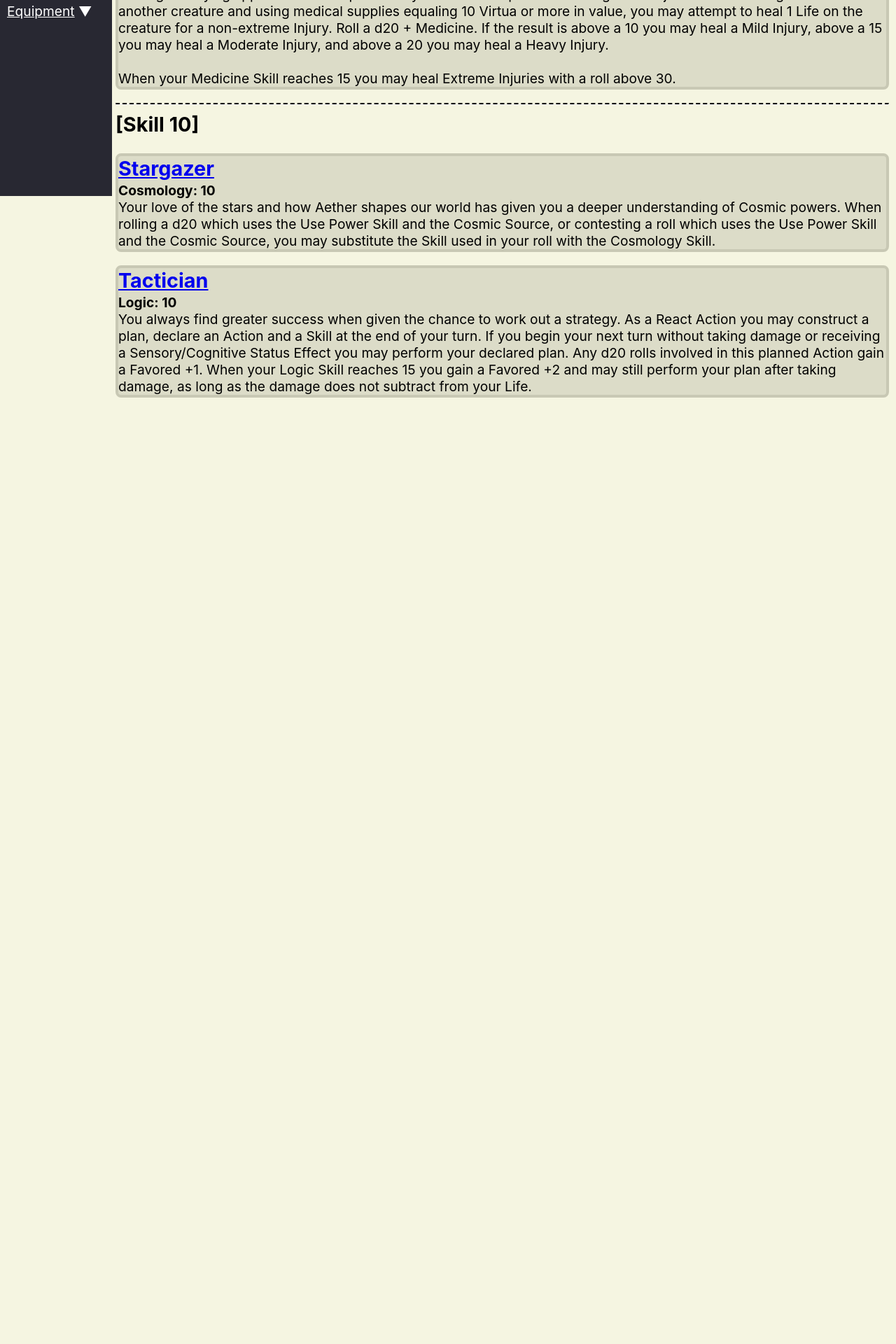
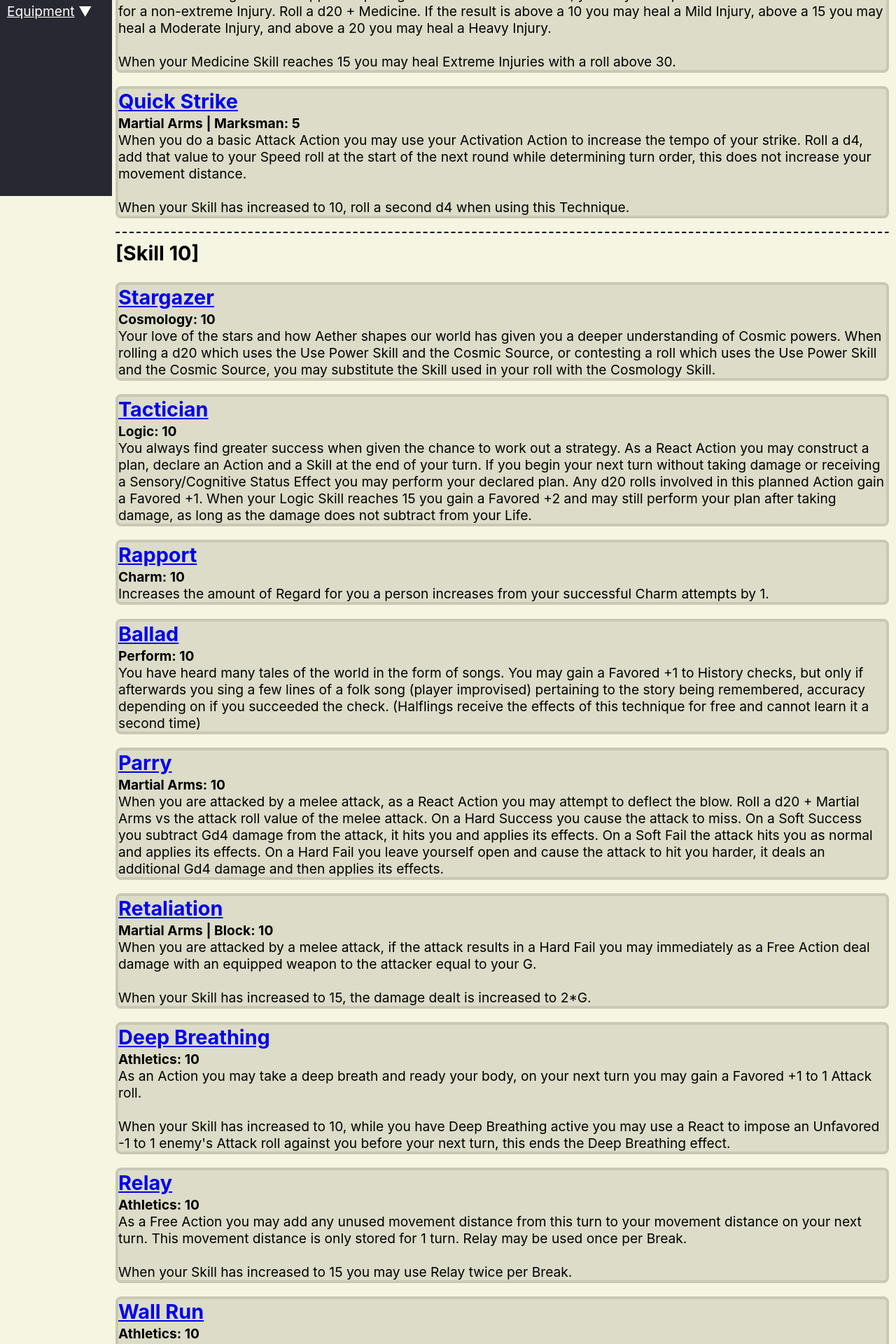
Before and after one commit to Muahahayes/breach, a React (Create React App) app: page /techniques in a window 1280 px wide. Shown: the part 520-2440 px from the top of the page at 70% size. Before the commit the page ends 1126 px from the top, so only its background shows below. Built offline with nearby package versions, Linux system fonts and the light colour scheme.

Commit message:
added many more Techniques

```diff
--- a/src/techniques.js
+++ b/src/techniques.js
@@ -205,7 +205,7 @@ function Techniques({ match }) {
         </div>
         <div className="content-body search-list">
           <div className="description">
-          <p>Techniques are unique abilities and features which are learned through the story of a game. A player may learn a technique for their character through story events with NPCs which are capable of teaching the Technique, consult your GM with ideas for which Techniques you wish to learn and if they can include relevant story events into your game. The character must have a Skill value which meets the requirement of the Technique in order to learn it. A character are limited to learning a number of Techniques up to their level, however these Techniques are not learned when a character levels up and more than one Technique may be learned during a given level if they are still below their limit. Characters created above level 1 do not learn Techniques during the creation process and must still learn Techniques through story events.</p>
+          <p>Techniques are unique abilities and features which are learned through the story of a game. A player may learn a technique for their character through story events with NPCs which are capable of teaching the Technique, consult your GM with ideas for which Techniques you wish to learn and if they can include relevant story events into your game. The character must have a Skill value which meets the requirement of the Technique in order to learn it. A character is limited to learning a number of Techniques up to their level, however these Techniques are not learned when a character levels up and more than one Technique may be learned during a given level if they are still below their limit. Characters created above level 1 do not learn Techniques during the creation process and must still learn Techniques through story events.</p>
           </div>
           <div id="popup-screen" onClick = {hidePopup}></div>
           <div id="popup-modal"></div>
--- a/src/techniques/techniques.js
+++ b/src/techniques/techniques.js
@@ -11,13 +11,67 @@ export default {
     name: "Triage",
     skill: "Medicine",
     requirement: 5,
-    description: "Through studying applied medicinal practices you are now capable of healing some injuries. While taking a Break with another creature and using medical supplies equaling 10 Virtua or more in value, you may attempt to heal 1 Life on the creature for a non-extreme Injury. Roll a d20 + Medicine. If the result is above a 10 you may heal a Mild Injury, above a 15 you may heal a Moderate Injury, and above a 20 you may heal a Heavy Injury.\n\nWhen your Medicine Skill reaches 15 you may heal Extreme Injuries with a roll above 30."
+    description: "Through studying applied medicinal practices you are now capable of healing injuries. While taking a Break with another creature and using medical supplies equaling 10 Virtua or more in value, you may attempt to heal 1 Life on the creature for a non-extreme Injury. Roll a d20 + Medicine. If the result is above a 10 you may heal a Mild Injury, above a 15 you may heal a Moderate Injury, and above a 20 you may heal a Heavy Injury.\n\nWhen your Medicine Skill reaches 15 you may heal Extreme Injuries with a roll above 30."
   },
   "tactician": {
     name: "Tactician",
     skill: "Logic",
     requirement: 10,
     description: "You always find greater success when given the chance to work out a strategy. As a React Action you may construct a plan, declare an Action and a Skill at the end of your turn. If you begin your next turn without taking damage or receiving a Sensory/Cognitive Status Effect you may perform your declared plan. Any d20 rolls involved in this planned Action gain a Favored +1. When your Logic Skill reaches 15 you gain a Favored +2 and may still perform your plan after taking damage, as long as the damage does not subtract from your Life."
+  },
+  "rapport" : {
+    name: "Rapport",
+    skill: "Charm",
+    requirement: 10,
+    description: "Increases the amount of Regard for you a person increases from your successful Charm attempts by 1."
+  },
+  "ballad" : {
+    name: "Ballad",
+    skill: "Perform",
+    requirement: 10,
+    description: "You have heard many tales of the world in the form of songs. You may gain a Favored +1 to History checks, but only if afterwards you sing a few lines of a folk song (player improvised) pertaining to the story being remembered, accuracy depending on if you succeeded the check. (Halflings receive the effects of this technique for free and cannot learn it a second time)"
+  },
+  "parry" : {
+    name: "Parry",
+    skill: "Martial Arms",
+    requirement: 10,
+    description: "When you are attacked by a melee attack, as a React Action you may attempt to deflect the blow. Roll a d20 + Martial Arms vs the attack roll value of the melee attack. On a Hard Success you cause the attack to miss. On a Soft Success you subtract Gd4 damage from the attack, it hits you and applies its effects. On a Soft Fail the attack hits you as normal and applies its effects. On a Hard Fail you leave yourself open and cause the attack to hit you harder, it deals an additional Gd4 damage and then applies its effects."
+  },
+  "retaliation" : {
+    name: "Retaliation",
+    skill: "Martial Arms | Block",
+    requirement: 10,
+    description: "When you are attacked by a melee attack, if the attack results in a Hard Fail you may immediately as a Free Action deal damage with an equipped weapon to the attacker equal to your G.\n\nWhen your Skill has increased to 15, the damage dealt is increased to 2*G."
+  },
+  "quick strike" : {
+    name: "Quick Strike",
+    skill: "Martial Arms | Marksman",
+    requirement: 5,
+    description: "When you do a basic Attack Action you may use your Activation Action to increase the tempo of your strike. Roll a d4, add that value to your Speed roll at the start of the next round while determining turn order, this does not increase your movement distance.\n\nWhen your Skill has increased to 10, roll a second d4 when using this Technique."
+  },
+  "deep breathing" : {
+    name: "Deep Breathing",
+    skill: "Athletics",
+    requirement: 10,
+    description: "As an Action you may take a deep breath and ready your body, on your next turn you may gain a Favored +1 to 1 Attack roll.\n\nWhen your Skill has increased to 10, while you have Deep Breathing active you may use a React to impose an Unfavored -1 to 1 enemy's Attack roll against you before your next turn, this ends the Deep Breathing effect."
+  },
+  "relay" : {
+    name: "Relay",
+    skill: "Athletics",
+    requirement: 10,
+    description: "As a Free Action you may add any unused movement distance from this turn to your movement distance on your next turn. This movement distance is only stored for 1 turn. Relay may be used once per Break.\n\nWhen your Skill has increased to 15 you may use Relay twice per Break."
+  },
+  "wall run" : {
+    name: "Wall Run",
+    skill: "Athletics",
+    requirement: 10,
+    description: "As a Full Action, while using your Movement Action you may move up or along vertical surfaces up to your movement distance as if it were flat ground. However, if you do not end your turn on a horizontal surface you will fall and become prone.\n\nWhen your Skill has increased to 15 you may attempt an Athletics check vs 25 to catch yourself and remain on the wall."
+  },
+  "execution" : {
+    name: "Execution",
+    skill: "Martial Arms | Marksman",
+    requirement: 15,
+    description: "Through your battle experience you can recognize when a creature is near death. When a creature you can see is at 1 Life and drops below half their max Survival you are alerted to this. While they are in this state, your basic Attack Action gains a Favored +2 against them and deals an extra Gd4 damage."
   }
 }
 /*
@@ -28,4 +82,3 @@ export default {
   description: ""
 }
 */
-// TODO: create techniques list rendering (like the Gifts lists, with modal style popups) maybe refactor to be acordian dropdowns??
```
